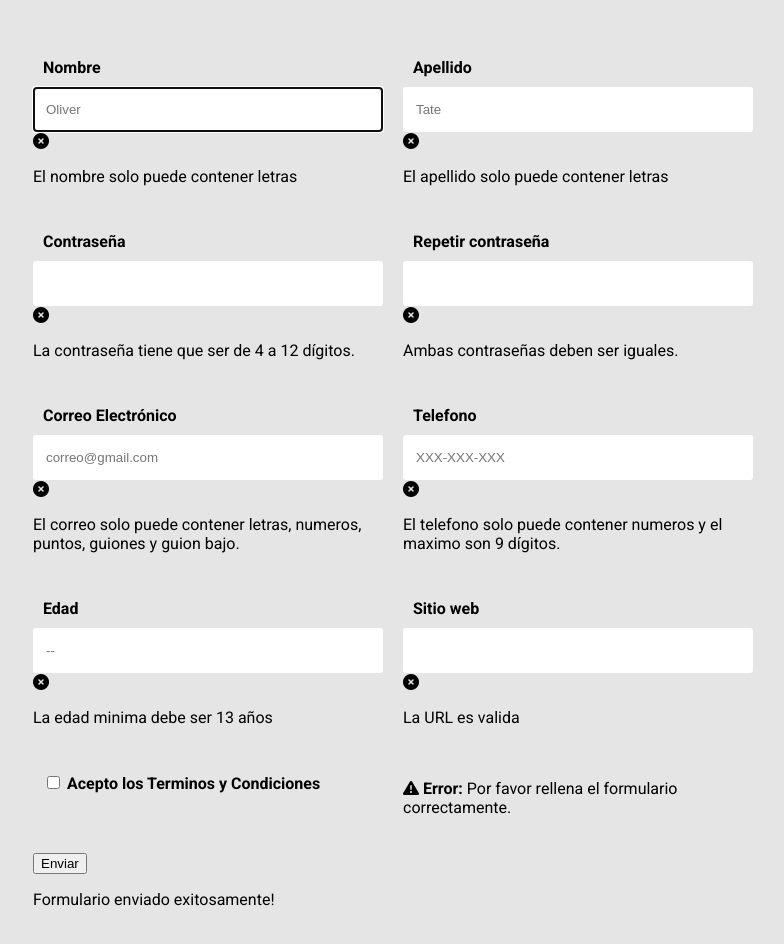
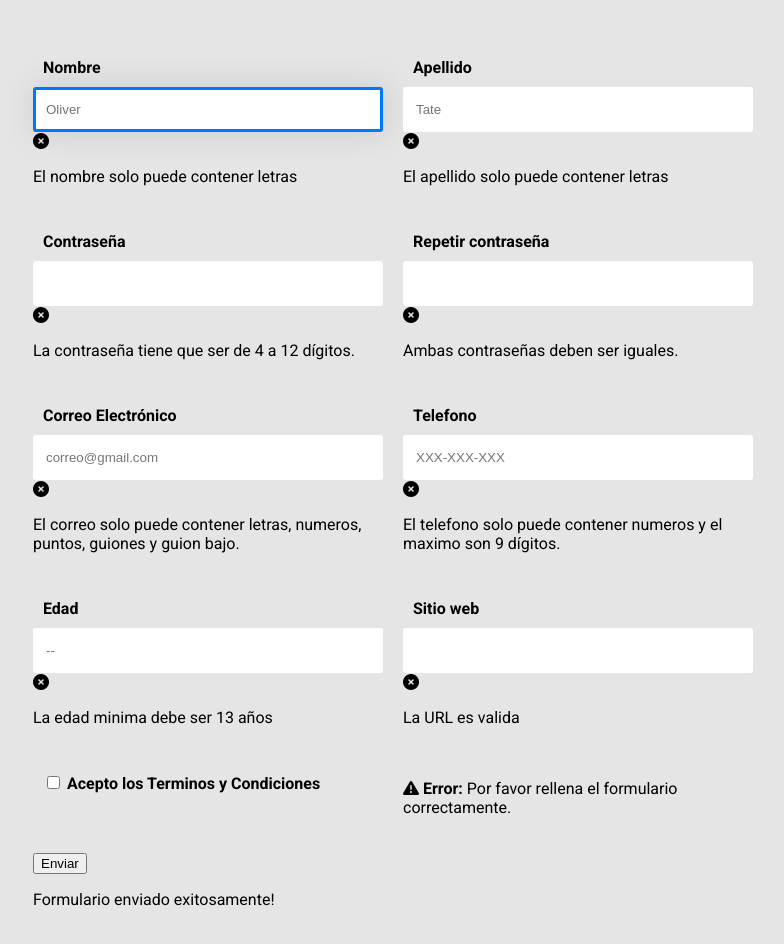
Before and after one commit to franztoledo/FORM-JS, a website: page index.html in a window 1280 px wide. Both pictures are taken after a click on the label "Nombre". Shown: the whole page, without its empty margins (247-1031 px from the left). Drawn offline with Linux system fonts and the light colour scheme.

Commit message:
formulario__input focus

```diff
--- a/styles.css
+++ b/styles.css
@@ -37,3 +37,8 @@
 	padding: 0 40px 0 10px;
 	transition: .3s ease all;
 }
+.formulario__input:focus {
+	border: 3px solid #0075FF;
+	outline: none;
+	box-shadow: 3px 0px 30px rgba(163,163,163, 0.4);
+}
```
